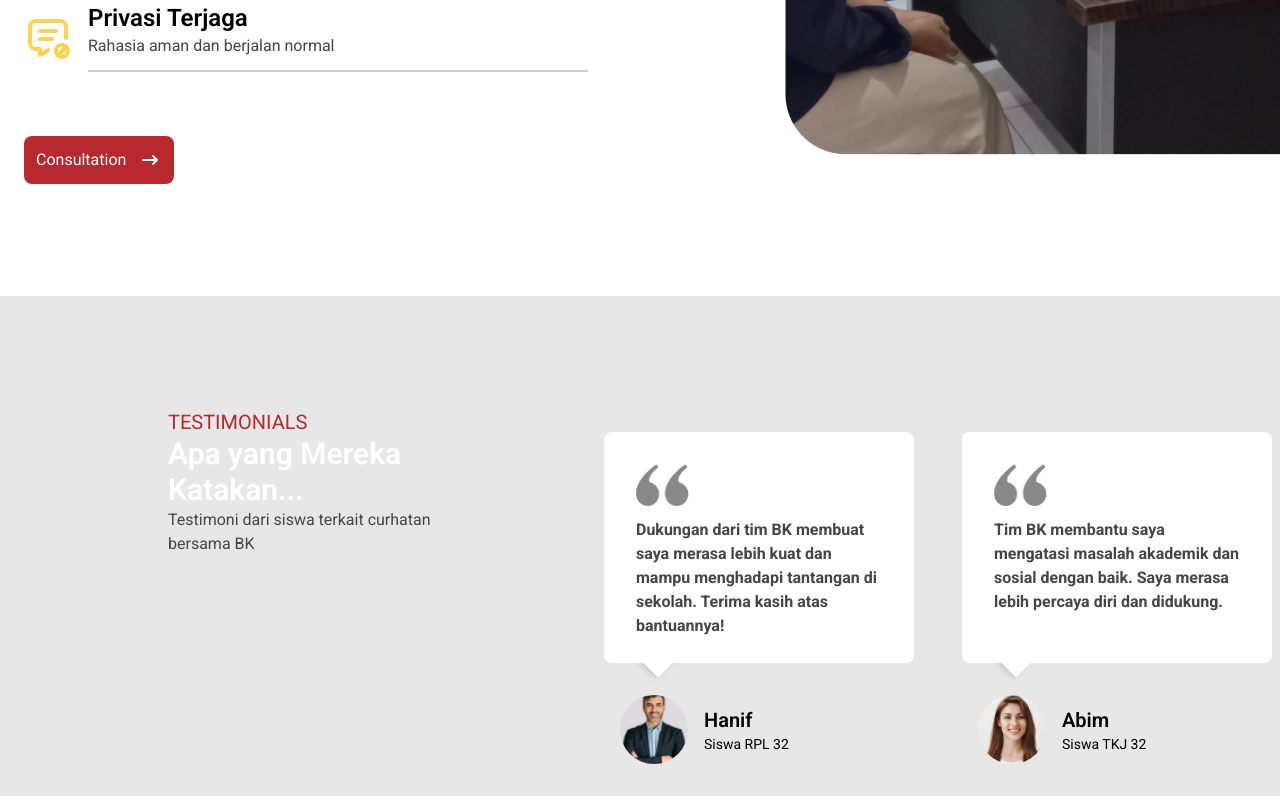
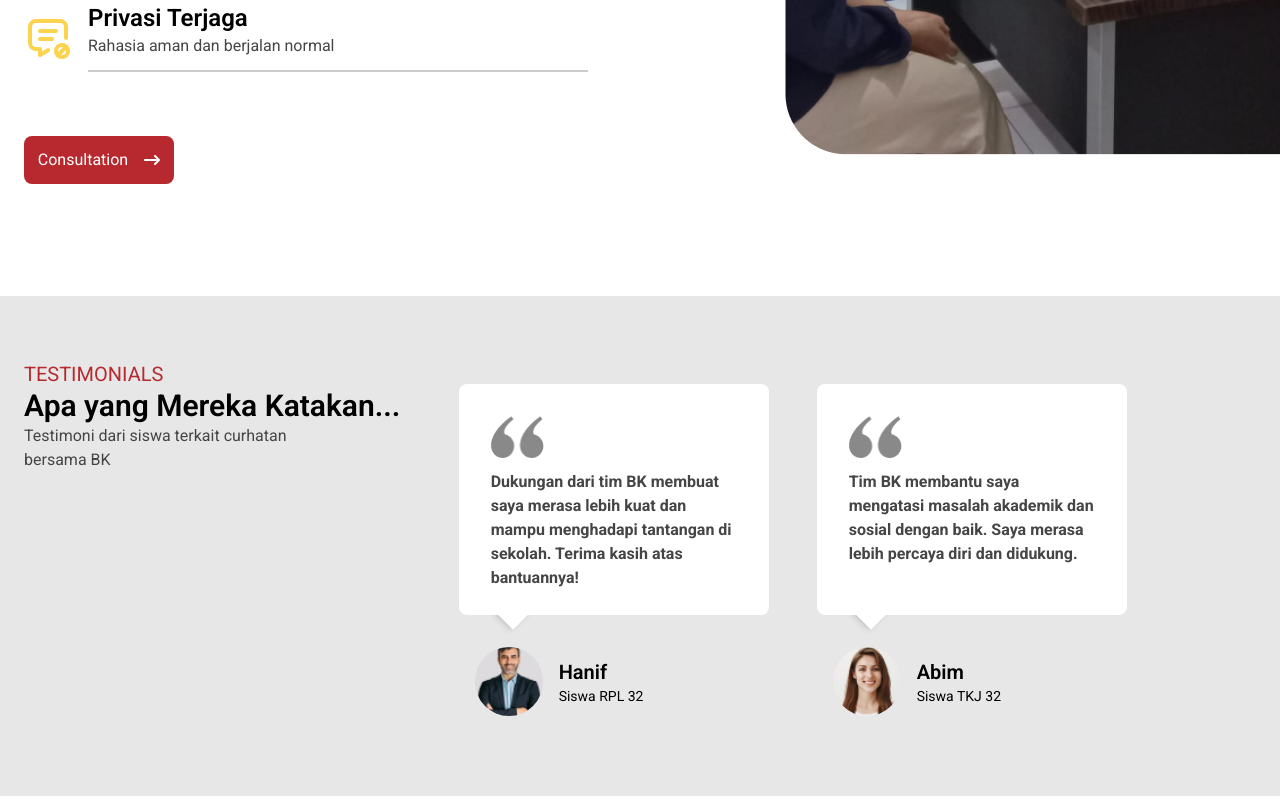
Before and after one commit to hanif32/website-bk, a Next.js app: page / in a window 1280 px wide. Shown: the part 3820-4620 px from the top of the page. Built offline with nearby package versions, Linux system fonts and the light colour scheme.

Commit message:
testimonials responsive done

```diff
--- a/app/components/landingpage/news.tsx
+++ b/app/components/landingpage/news.tsx
@@ -1,3 +1,5 @@
+"use client"
+
 import React from 'react'
 import img1 from '@/public/images/news/img1.png'
 import img2 from '@/public/images/news/img2.png'
--- a/app/components/landingpage/power.tsx
+++ b/app/components/landingpage/power.tsx
@@ -1,3 +1,5 @@
+"use client"
+
 import { ReactNode } from "react";
 import { GrCertificate } from "react-icons/gr";
 import { IoDiamondOutline } from "react-icons/io5";
@@ -69,8 +71,8 @@ export default function Power() {
                             }
                         </div>
                     </div>
-                        <div className="pb-12 lg:block flex justify-center">
-                            <div className="flex justify-center lg:justify-start text-white items-center bg-primary space-x-4 p-3 w-[150px] rounded-lg">
+                        <div className="pb-12 lg:block flex justify-center md:justify-start">
+                            <div className="flex justify-center text-white items-center bg-primary space-x-4 p-3 w-[150px] rounded-lg">
                                 <button className="font-normal text-base">Consultation</button>
                                 <FaArrowRightLong className="text-white " />
                             </div>
--- a/app/components/landingpage/services.tsx
+++ b/app/components/landingpage/services.tsx
@@ -1,3 +1,5 @@
+"use client"
+
 import { ReactNode } from "react";
 import { BsArrowRightCircleFill } from "react-icons/bs";
 import image_1 from "@/public/images/services/img1.png"
@@ -53,7 +55,7 @@ export default function Services() {
             <div className="max-w-7xl mx-auto">
                     <div className="flex justify-center items-center">
                         <div className="grid grid-cols-1 md:grid-cols-2 lg:grid-cols-3 gap-14">
-                            <div className="bg-primary h-[220px] rounded-lg px-8 pt-4">
+                            <div className="bg-primary h-[250px] lg:h-[232px] rounded-lg px-8 pt-4">
                                 <div className="text-white space-y-4">
                                     <h3 className="font-normal text-xl">Our Services</h3>
                                     <h1 className="font-bold text-2xl pb-4">Get treatment for all your mental healthcare needs.</h1>
@@ -75,7 +77,7 @@ export default function Services() {
                                                 className="rounded-lg" />
                                             <div className="flex justify-center items-center">
                                                 <div className="absolute flex items-center bg-white rounded-lg shadow-md pr-12 p-4">
-                                                    <h1 className="font-normal text-xl text-black">{sub}</h1>
+                                                    <h1 className="font-normal text-base lg:text-xl text-black">{sub}</h1>
                                                     <span className="text-secondary border-2 border-white rounded-full text-4xl bg-white absolute -right-2">{icon}</span>
                                                 </div>
                                             </div>
--- a/app/components/landingpage/team.tsx
+++ b/app/components/landingpage/team.tsx
@@ -1,5 +1,6 @@
+"use client"
+
 import Image from "next/image"
-
 import pak_emil from "@/public/images/team/Pak_Emil.png"
 import bu_nia from "@/public/images/team/Bu_Nia.png"
 import bu_mis from "@/public/images/team/Bu_Mis.png"
--- a/app/components/landingpage/testimonial.tsx
+++ b/app/components/landingpage/testimonial.tsx
@@ -1,3 +1,4 @@
+"use client"
 import Image from "next/image"
 import petik from "@/public/images/Vector.png"
 import pria from "@/public/images/Testimonial/pria.png"
@@ -32,19 +33,20 @@ const testi: data[] = [
 
 export default function Testimonials() {
     return (
-        <div className="relative -z-10 h-[500px]">
-        <div className="py-16 px-6 bg-abu font-roboto absolute inset-0 h-[500px]">
+        <div className="relative -z-10 h-[1000px] md:h-[600px] lg:h-[500px]">
+            <div className="py-16 px-6 bg-abu font-roboto absolute inset-0 lg:h-[500px]">
                 <div className="max-w-7xl mx-auto">
-                <div className="flex mt-12">
-                    <div className="px-36">
-                        <h3 className="font-normal text-xl text-primary">TESTIMONIALS</h3>
-                        <h1 className="font-semibold text-3xl text-background">Apa yang Mereka Katakan...</h1>
+                    <div className="grid grid-cols-1 lg:grid-cols-3">
+                        <div>
+                        <h3 className="font-normal text-lg md:text-xl text-primary">TESTIMONIALS</h3>
+                        <h1 className="font-semibold text-3xl text-black text-background">Apa yang Mereka Katakan...</h1>
                         <p className="font-normal text-base text-gray w-[268px]">Testimoni dari siswa terkait curhatan bersama BK</p>
                         </div>
+                        <div className="md:flex md:justify-start">
                         {
                             testi.map((item) => {
                                 return (
-                                <div className="pt-6 px-6" key={item.id}>
+                                    <div className="pt-6 px-0 md:px-6" key={item.id}>
                                         <div className="z-10 relative">
                                             <div className="bg-white p-8 rounded-lg space-y-3 h-[231px] w-[310px]">
                                                 <Image
@@ -78,5 +80,6 @@ export default function Testimonials() {
                     </div>
                 </div>
             </div>
+        </div>
     )
 }
--- a/app/page.tsx
+++ b/app/page.tsx
@@ -1,4 +1,4 @@
-"use client";
+
 
 import React from "react";
 import Main from "./components/landingpage/main";
@@ -20,7 +20,7 @@ const ComplaintPage: React.FC = () => {
       <Team />
       <Power />
       <Testimonials />
-      {/* <News /> */}
+      <News />
     </div>
   );
 };
```
Lines whose indentation alone changed are shown as unchanged.
